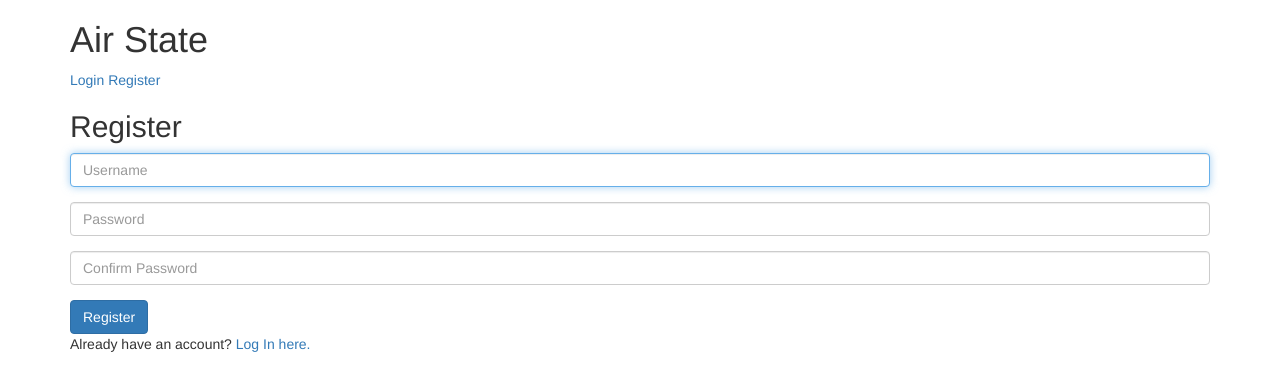
After one commit to siamtbhuiyan/airstate, a Django app: page /register in a window 1280 px wide. The commit adds this page. Shown: the top 391 px of the page. Run offline with Django 4.2, Linux system fonts and the light colour scheme; parts of the project's set-up code (start-up, migrations or seed data) failed here and were passed over.

Commit message:
User Authenticaion Added

```diff
--- /dev/null
+++ b/air/templates/air/layout.html
@@ -0,0 +1,33 @@
+{% load static %}
+<!DOCTYPE html>
+<html lang="en">
+<head>
+    <meta charset="UTF-8">
+    <meta http-equiv="X-UA-Compatible" content="IE=edge">
+    <meta name="viewport" content="width=device-width, initial-scale=1.0">
+    <!-- Latest compiled and minified CSS -->
+    <link rel="stylesheet" href="https://cdn.jsdelivr.net/npm/bootstrap@3.3.7/dist/css/bootstrap.min.css" integrity="sha384-BVYiiSIFeK1dGmJRAkycuHAHRg32OmUcww7on3RYdg4Va+PmSTsz/K68vbdEjh4u" crossorigin="anonymous">
+    <title>{% block title %}Air State{% endblock %}</title>
+</head>
+<body>
+    <div class="container">
+        <div>
+            <div>
+                <h1>Air State</h1>
+            </div>
+            <div>
+            {% if username %}
+                <a href="{% url 'logout' %}">Logout</a>
+            {% else %}
+                <a href="{% url 'login' %}">Login</a>
+                <a href="{% url 'register' %}">Register</a>
+            {% endif %}
+            </div>
+        </div>
+        {% block body %}
+        {% endblock %}
+    </div>
+    <!-- Latest compiled and minified JavaScript -->
+    <script src="https://cdn.jsdelivr.net/npm/bootstrap@3.3.7/dist/js/bootstrap.min.js" integrity="sha384-Tc5IQib027qvyjSMfHjOMaLkfuWVxZxUPnCJA7l2mCWNIpG9mGCD8wGNIcPD7Txa" crossorigin="anonymous"></script>
+</body>
+</html>
--- /dev/null
+++ b/air/templates/air/register.html
@@ -0,0 +1,28 @@
+{% extends "air/layout.html" %}
+
+{% block body %}
+
+    <h2>Register</h2>
+
+    {% if message %}
+        <div class="alert alert-danger">{{ message }}</div>
+    {% endif %}
+
+    <form action="{% url 'register' %}" method="post">
+        {% csrf_token %}
+        <div class="form-group">
+            <input class="form-control" autofocus type="text" name="username" placeholder="Username">
+        </div>
+        <div class="form-group">
+            <input class="form-control" type="password" name="password" placeholder="Password">
+        </div>
+        <div class="form-group">
+            <input class="form-control" type="password" name="confirmation" placeholder="Confirm Password">
+        </div>
+        <input class="btn btn-primary" type="submit" value="Register">
+    </form>
+
+    Already have an account? <a href="{% url 'login' %}">Log In here.</a>
+
+
+{% endblock %}
--- a/air/urls.py
+++ b/air/urls.py
@@ -2,5 +2,8 @@ from django.urls import path
 from . import views
 
 urlpatterns = [
-    path("", views.index, name="index")
+    path("", views.index, name="index"),
+    path("register", views.register, name="register"),
+    path("login", views.login, name="login"),
+    path("logout", views.logout, name="logout")
 ]
--- a/air/views.py
+++ b/air/views.py
@@ -1,11 +1,73 @@
 from django.shortcuts import render
 from django.db import connection
+from django.http import HttpResponseRedirect
+from django.urls import reverse
 
+from air.functions import login_required
+
+@login_required
 def index(request):
+    username = ""
+    if request.session.has_key('username'):
+        username = request.session['username']
     with connection.cursor() as cursor:
         cursor.execute("SELECT * FROM tblAirQuality")
         data = cursor.fetchall()
-    print(data)
     return render(request, "air/index.html", {
+        "username": username,
         "data": data
     })
+
+def register(request):
+    message = ""
+    if request.method == "POST":
+        if request.POST["username"] == "":
+            message = "Please provide Username"
+        elif request.POST["password"] == "":
+            message = "Please provide Password"
+        elif request.POST["confirmation"] == "":
+            message = "Please provide Confirmation"
+        elif request.POST["password"] != request.POST["confirmation"]:
+            message = "Confirmation must match Password"
+        else:
+            with connection.cursor() as cursor:
+                cursor.execute("SELECT username FROM tblUser WHERE username=%s", [request.POST["username"]])
+                user = cursor.fetchone()
+            if user != None:
+                message = "Username already exists"
+            else:
+                with connection.cursor() as cursor:
+                    cursor.execute("INSERT INTO tblUser (username, password) VALUES(%s, %s)", [request.POST["username"], request.POST["password"]])
+                request.session["username"] = request.POST["username"]
+                return HttpResponseRedirect(reverse("index"))
+    return render(request, "air/register.html", {
+        "message": message
+    })
+
+def login(request):
+    message = ""
+    if request.method == "POST":
+        if request.POST["username"] == "":
+            message = "Please provide Username"
+        elif request.POST["password"] == "":
+            message = "Please provide Password"
+        else:
+            with connection.cursor() as cursor:
+                cursor.execute("SELECT * FROM tblUser WHERE username=%s", [request.POST["username"]])
+                user = cursor.fetchone()
+            if user == None:
+                message = "User doesn't exist"
+            else:
+                if user[2] != request.POST["password"]:
+                    message = "Incorrect Password"
+                else:
+                    request.session["username"] = request.POST["username"]
+                    return HttpResponseRedirect(reverse("index"))
+    return render(request, "air/login.html", {
+        "message": message
+    })
+
+@login_required
+def logout(request):
+    request.session.flush()
+    return HttpResponseRedirect(reverse("index"))
```
Also changed, not shown: air/functions.py (added, +10 -0 lines), air/templates/air/index.html (+8 -15 lines), air/templates/air/login.html (added, +24 -0 lines), db.sqlite3.
